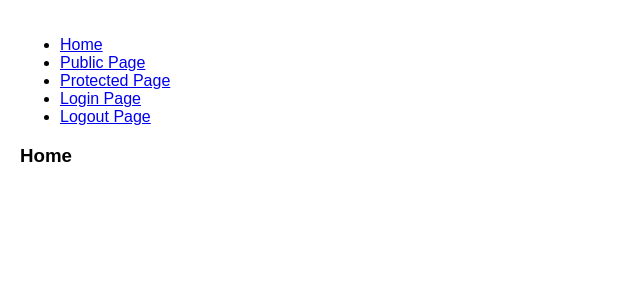
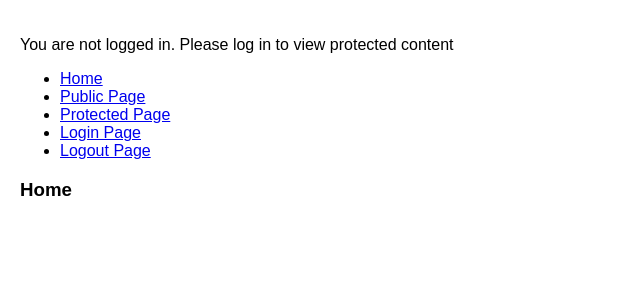
Before and after one commit to elliotaplant/redux-js-restricted-routes, a React (Create React App) app: page / in a window 1280 px wide. Shown: the top 300 px of the page, without its empty margins (0-640 px from the left). Built offline with nearby package versions, Linux system fonts and the light colour scheme.

Commit message:
Sequential apping

```diff
--- /dev/null
+++ b/src/App3.js
@@ -0,0 +1,31 @@
+// src/App.js
+
+import React from 'react'
+import {BrowserRouter as Router, Route, Link} from 'react-router-dom'
+import {Provider} from 'react-redux'
+import store from './redux/store'
+import AuthIndicator from './components/AuthIndicator'
+
+export default function App() {
+  return (
+    <Provider store={store}>
+      <Router>
+        <div style={{ padding: '20px' }}>
+          <AuthIndicator />
+          <ul>
+            <li><Link to="/">Home</Link></li>
+            <li><Link to="/public">Public Page</Link></li>
+            <li><Link to="/protected">Protected Page</Link></li>
+            <li><Link to="/login">Login Page</Link></li>
+            <li><Link to="/logout">Logout Page</Link></li>
+          </ul>
+          <Route exact={true} path="/" component={() => <h3>Home</h3>}/>
+          <Route path="/public" component={() => <h3>Public</h3>}/>
+          <Route path="/protected" component={() => <h3>Protected</h3>}/>
+          <Route path="/login" component={() => <h3>Login</h3>}/>
+          <Route path="/logout" component={() => <h3>Logout</h3>}/>
+        </div>
+      </Router>
+    </Provider>
+  )
+}
--- a/src/index.js
+++ b/src/index.js
@@ -1,7 +1,7 @@
 import React from 'react';
 import ReactDOM from 'react-dom';
 import './index.css';
-import App from './App1';
+import App from './App3';
 import registerServiceWorker from './registerServiceWorker';
 
 ReactDOM.render(<App />, document.getElementById('root'));
```
Also changed, not shown: src/App2.js (added, +29 -0 lines), 1 other file (tests, documents, lock files or other folders).
